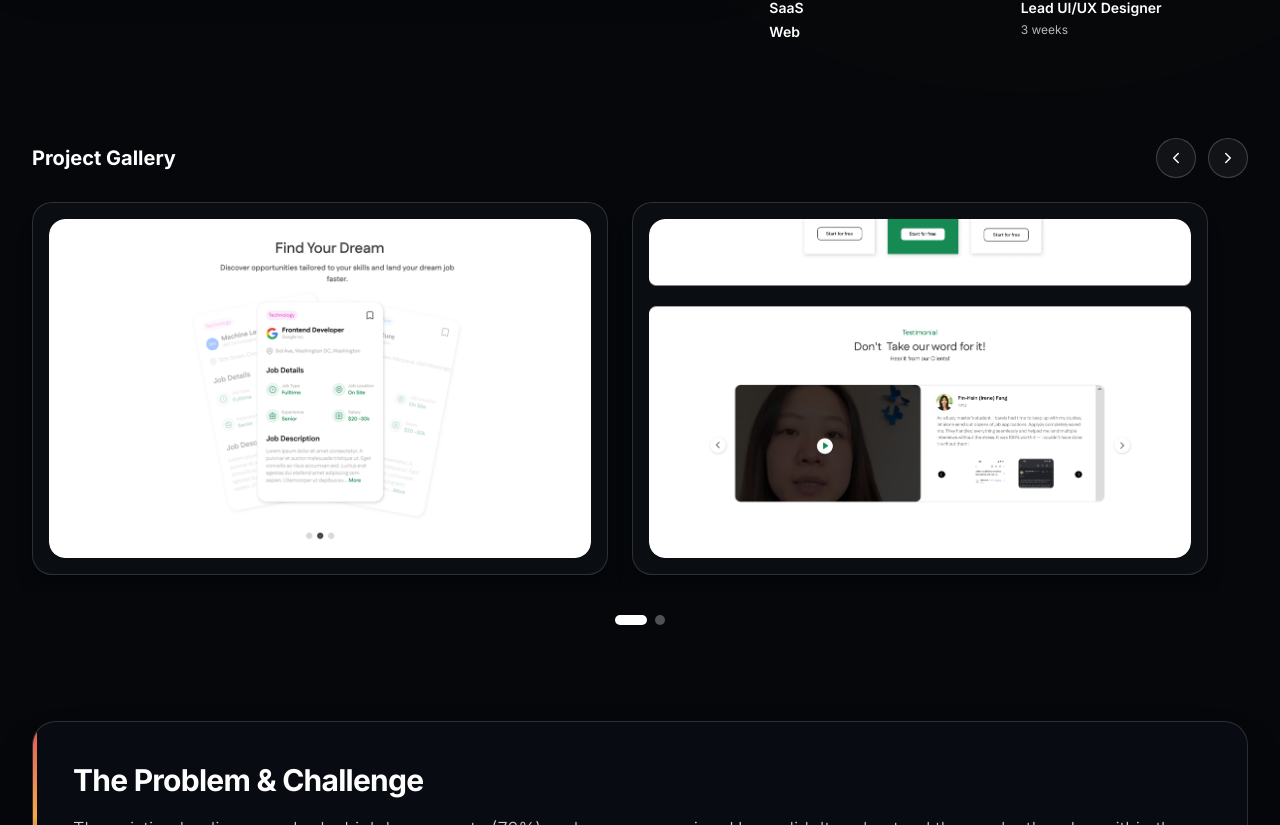
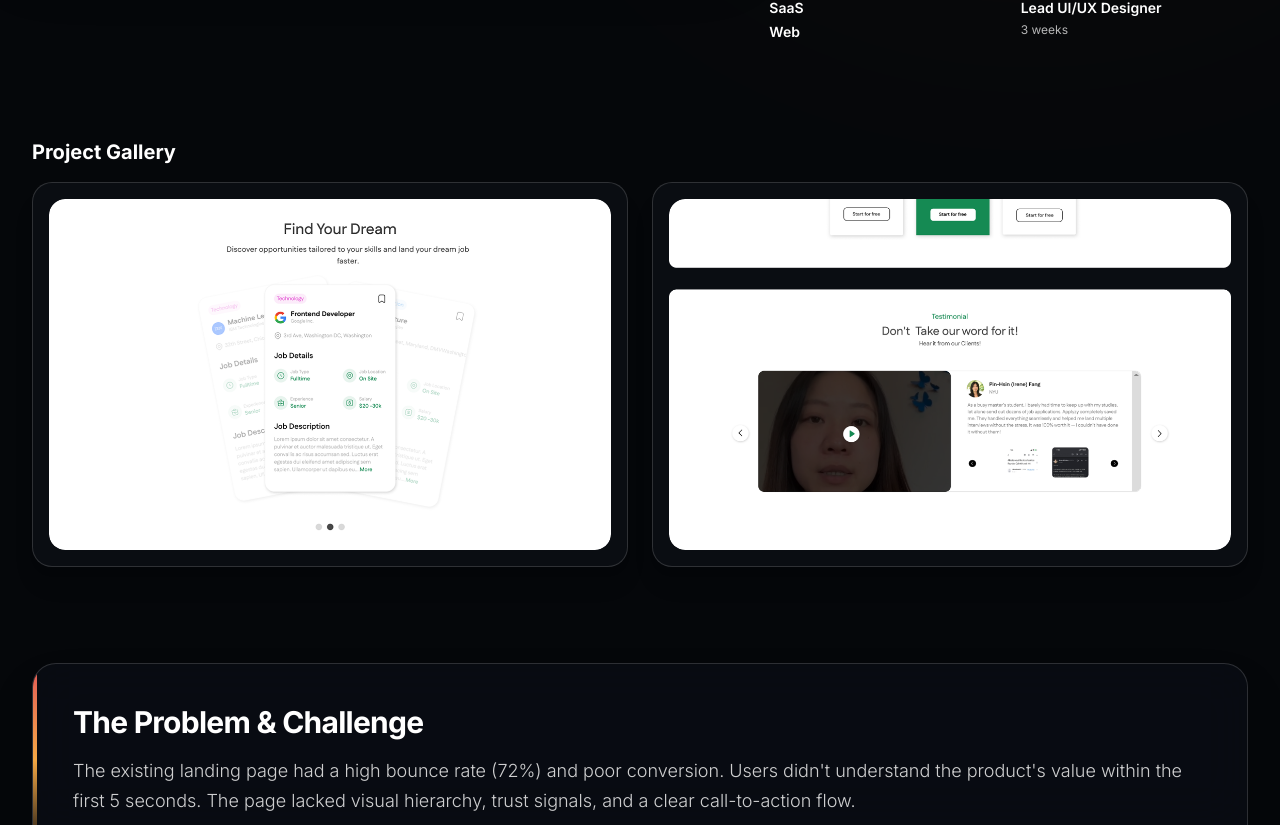
Before and after one commit to robitade/Robera-Tadesse, a Next.js app: page /projects/applizy in a window 1280 px wide. Shown: the part 659-1484 px from the top of the page. Built offline with nearby package versions, Linux system fonts and the light colour scheme.

Commit message:
Revert gallery carousel back to 2-column grid layout

```diff
--- a/src/app/globals.css
+++ b/src/app/globals.css
@@ -27,11 +27,6 @@ body {
 
 html {
   scroll-behavior: smooth;
-}
-
-/* Hide scrollbar for gallery carousel */
-.overflow-x-auto::-webkit-scrollbar {
-  display: none;
 }
 
 body {
--- a/src/components/project/CaseStudyLayout.tsx
+++ b/src/components/project/CaseStudyLayout.tsx
@@ -1,6 +1,6 @@
 "use client";
 
-import { useState, useRef, useCallback } from "react";
+import { useState } from "react";
 import Link from "next/link";
 import Image from "next/image";
 import {
@@ -28,29 +28,6 @@ export default function CaseStudyLayout({
 }: CaseStudyLayoutProps) {
   const caseStudy = project.caseStudy;
   const [lightboxIndex, setLightboxIndex] = useState<number | null>(null);
-  const galleryRef = useRef<HTMLDivElement>(null);
-  const [activeSlide, setActiveSlide] = useState(0);
-
-  const scrollGallery = useCallback((direction: "left" | "right") => {
-    const container = galleryRef.current;
-    if (!container) return;
-    const cardWidth = container.querySelector("div")?.offsetWidth || 400;
-    const gap = 24; // gap-6 = 24px
-    const scrollAmount = cardWidth + gap;
-    container.scrollBy({
-      left: direction === "right" ? scrollAmount : -scrollAmount,
-      behavior: "smooth",
-    });
-  }, []);
-
-  const handleGalleryScroll = useCallback(() => {
-    const container = galleryRef.current;
-    if (!container) return;
-    const cardWidth = container.querySelector("div")?.offsetWidth || 400;
-    const gap = 24;
-    const index = Math.round(container.scrollLeft / (cardWidth + gap));
-    setActiveSlide(index);
-  }, []);
 
   // Collect all available project images into an array for sequential gallery viewing
   const allImages: string[] = [
@@ -223,55 +200,25 @@ export default function CaseStudyLayout({
         </AnimatedSection>
       </div>
 
-      {/* Scrollable Project Gallery Carousel */}
+      {/* Secondary Case Study Gallery Images Grid */}
       {caseStudy?.images && caseStudy.images.length > 0 && (
-        <div className="mb-24 relative z-10">
-          <div className="max-w-7xl mx-auto px-6 lg:px-8 flex items-center justify-between mb-6">
-            <h3 className="text-xl font-bold text-white">Project Gallery</h3>
-            {/* Arrow controls */}
-            <div className="flex items-center gap-3">
-              <button
-                onClick={() => scrollGallery("left")}
-                className="w-10 h-10 rounded-full border border-white/20 bg-white/5 hover:bg-white/15 flex items-center justify-center text-white transition-all hover:scale-105 active:scale-95 disabled:opacity-30"
-                aria-label="Previous image"
-              >
-                <ChevronLeft size={18} />
-              </button>
-              <button
-                onClick={() => scrollGallery("right")}
-                className="w-10 h-10 rounded-full border border-white/20 bg-white/5 hover:bg-white/15 flex items-center justify-center text-white transition-all hover:scale-105 active:scale-95 disabled:opacity-30"
-                aria-label="Next image"
-              >
-                <ChevronRight size={18} />
-              </button>
-            </div>
-          </div>
-
-          {/* Horizontal scroll container */}
-          <div
-            ref={galleryRef}
-            onScroll={handleGalleryScroll}
-            className="flex gap-6 overflow-x-auto px-6 lg:px-8 pb-4 snap-x snap-mandatory scroll-smooth"
-            style={{
-              scrollbarWidth: "none",
-              msOverflowStyle: "none",
-              WebkitOverflowScrolling: "touch",
-            }}
-          >
+        <div className="max-w-7xl mx-auto px-6 lg:px-8 space-y-6 mb-24 relative z-10">
+          <h3 className="text-xl font-bold text-white mb-4">Project Gallery</h3>
+          <div className="grid grid-cols-1 md:grid-cols-2 gap-6">
             {caseStudy.images.map((img, idx) => {
               const globalIndex = (project.image ? 1 : 0) + idx;
               return (
                 <div
                   key={idx}
                   onClick={() => setLightboxIndex(globalIndex)}
-                  className="flex-shrink-0 w-[85vw] sm:w-[70vw] md:w-[55vw] lg:w-[45vw] snap-start rounded-[20px] bg-[#0A0D12] border border-white/15 p-3 sm:p-4 overflow-hidden shadow-xl group cursor-zoom-in relative transition-transform duration-300 hover:scale-[1.02]"
+                  className="rounded-[20px] bg-[#0A0D12] border border-white/15 p-3 sm:p-4 overflow-hidden shadow-xl group cursor-zoom-in relative"
                 >
                   <div className="w-full aspect-[16/10] rounded-[16px] overflow-hidden relative">
                     <Image
                       src={img}
                       alt={`${project.title} screenshot ${idx + 1}`}
                       fill
-                      sizes="(max-width: 768px) 85vw, 45vw"
+                      sizes="(max-width: 768px) 100vw, 50vw"
                       className="object-cover rounded-[16px] block transition-transform duration-500 group-hover:scale-105"
                     />
                     {/* Zoom hint overlay */}
@@ -285,33 +232,6 @@ export default function CaseStudyLayout({
               );
             })}
           </div>
-
-          {/* Dot indicators */}
-          {caseStudy.images.length > 1 && (
-            <div className="flex items-center justify-center gap-2 mt-6">
-              {caseStudy.images.map((_, idx) => (
-                <button
-                  key={idx}
-                  onClick={() => {
-                    const container = galleryRef.current;
-                    if (!container) return;
-                    const cardWidth = container.querySelector("div")?.offsetWidth || 400;
-                    const gap = 24;
-                    container.scrollTo({
-                      left: idx * (cardWidth + gap),
-                      behavior: "smooth",
-                    });
-                  }}
-                  className={`rounded-full transition-all duration-300 ${
-                    activeSlide === idx
-                      ? "w-8 h-2.5 bg-white"
-                      : "w-2.5 h-2.5 bg-white/30 hover:bg-white/50"
-                  }`}
-                  aria-label={`Go to image ${idx + 1}`}
-                />
-              ))}
-            </div>
-          )}
         </div>
       )}
 
```
